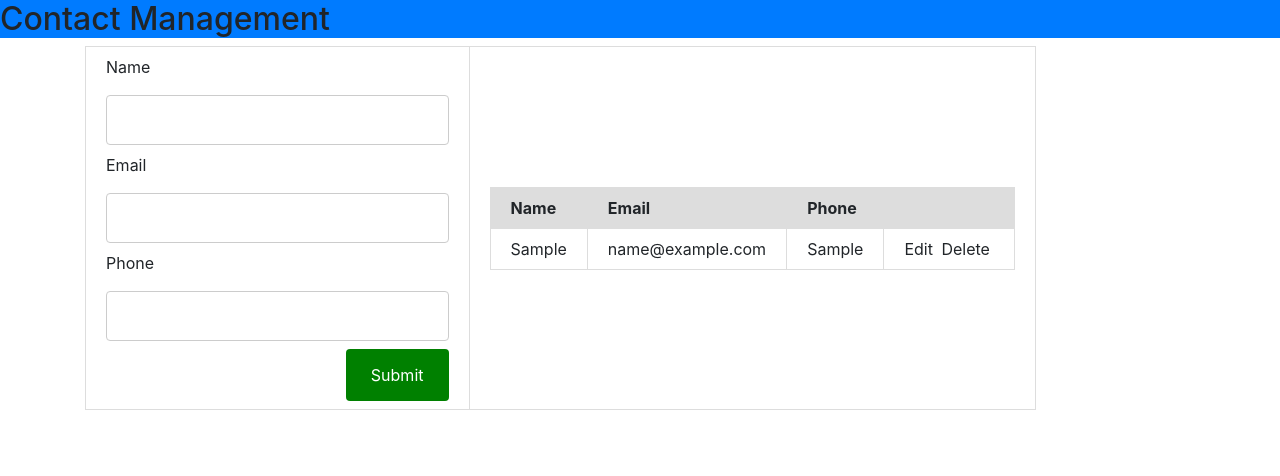
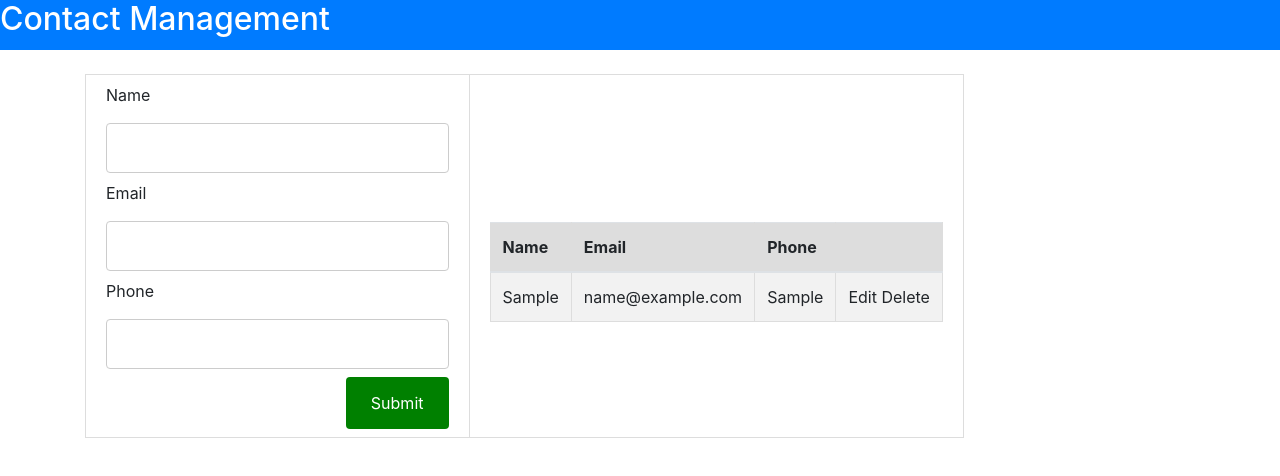
Before and after one commit to silvaandy92/jsProject, a website: page views/index.html in a window 1280 px wide. Both pictures are taken after typing "Sample", "name@example.com", "Sample" into the empty fields and a click on the input "Submit". Drawn offline with nearby package versions, Linux system fonts and the light colour scheme.

Commit message:
5th Commit

```diff
--- a/views/index.html
+++ b/views/index.html
@@ -11,11 +11,10 @@
 
   </head>
   <body>
-    <h2 class="display-8 bg-primary" id="header">Contact Management</h2>
-    <div class='container'>
+    <h2 class="bg-primary" id="header">Contact Management</h2>
+    <div class='container mt-4'>
         <div class='row'>
             <div class='col'>
-
                 <table>
                     <tr>
                         <td>
@@ -32,17 +31,15 @@
                                     <label>Phone</label>
                                     <input type="text" name="phone" id="phone">
                                 </div>
-                        <div  class="form-action-buttons">
+                                <div class="form-action-buttons">
                                     <input type="submit" value="Submit">
                                 </div>
                             </form>
                         </td>
                     </div>
-
-
                         <div class='col'>
                             <td>
-                <table class="list" id="contactList">
+                                <table class="table table-striped mt-5" id="contactList">
                                     <thead>
                                         <tr>
                                             <th>Name</th>
--- a/views/script.js
+++ b/views/script.js
@@ -30,7 +30,7 @@ function insertNewRecord(data) {
     cell3.innerHTML = data.phone;
     cell4 = newRow.insertCell(3);
     cell4.innerHTML = `<a onClick="editContact(this)">Edit</a>
-                       <a onClick="onDelete(this)">Delete</a>`;
+                       <a onClick="deleteContact(this)">Delete</a>`;
 }
 
 function resetForm() {
@@ -40,7 +40,7 @@ function resetForm() {
     selectedRow = null;
 }
 
-function editContat(td) {
+function editContact(td) {
     selectedRow = td.parentElement.parentElement;
     document.getElementById("fullName").value = selectedRow.cells[0].innerHTML;
     document.getElementById("email").value = selectedRow.cells[1].innerHTML;
@@ -52,7 +52,7 @@ function updateRecord(formData) {
     selectedRow.cells[2].innerHTML = formData.phone;
 }
 
-function onDelete(td) {
+function deleteContact(td) {
     if (confirm('Are you sure?')) {
         row = td.parentElement.parentElement;
         document.getElementById("contactList").deleteRow(row.rowIndex);
--- a/views/style.css
+++ b/views/style.css
@@ -1,3 +1,8 @@
+#header {
+    color: white;
+    height: 50px;
+}
+
 td, th {
     border: 1px solid #dddddd;
     text-align: left;
@@ -5,7 +10,7 @@ td, th {
     padding-left: 20px;
     padding-right: 20px;
 }
-tr:nth-child(even),table.list thead>tr {
+tr:nth-child(even),table.table thead>tr {
     background-color: #dddddd;
 }
 
@@ -23,7 +28,7 @@ input[type=submit]{
     width: 30%;
     background-color: green;
     color: white;
-    padding: 14px 20px;
+    padding: 14px;
     border: none;
     border-radius: 4px;
     cursor: pointer;
@@ -34,10 +39,13 @@ form div.form-action-buttons{
 }
 
 a{
-    cursor: pointer;
-    text-decoration: underline;
-    color: #0000ee;
-    margin-right: 4px;
+    transition-duration: 0.4s;
+    color: white;
+}
+
+a:hover {
+    background-color: red; /* Green */
+  color: white;
 }
 
 label.validation-error{
@@ -48,6 +56,3 @@ label.validation-error{
 .hide{
     display:none;
 }
-col {
-    width: 50%;;
-}
```
Lines whose indentation alone changed are shown as unchanged.
